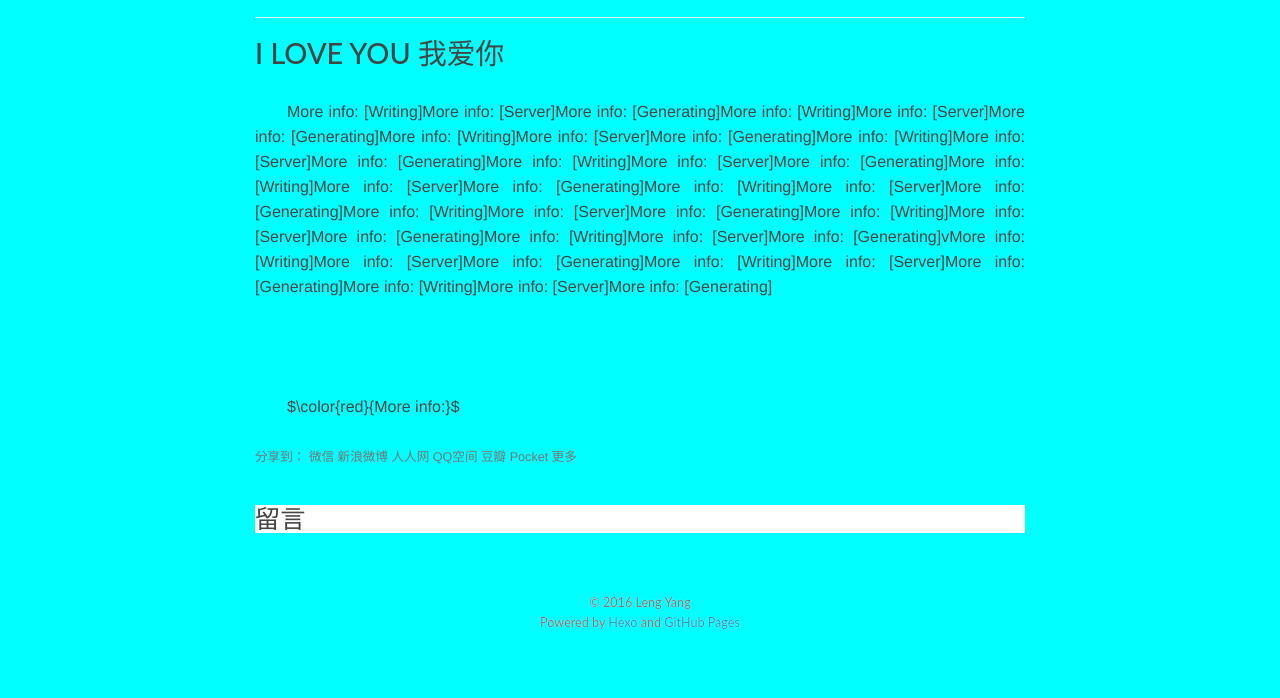
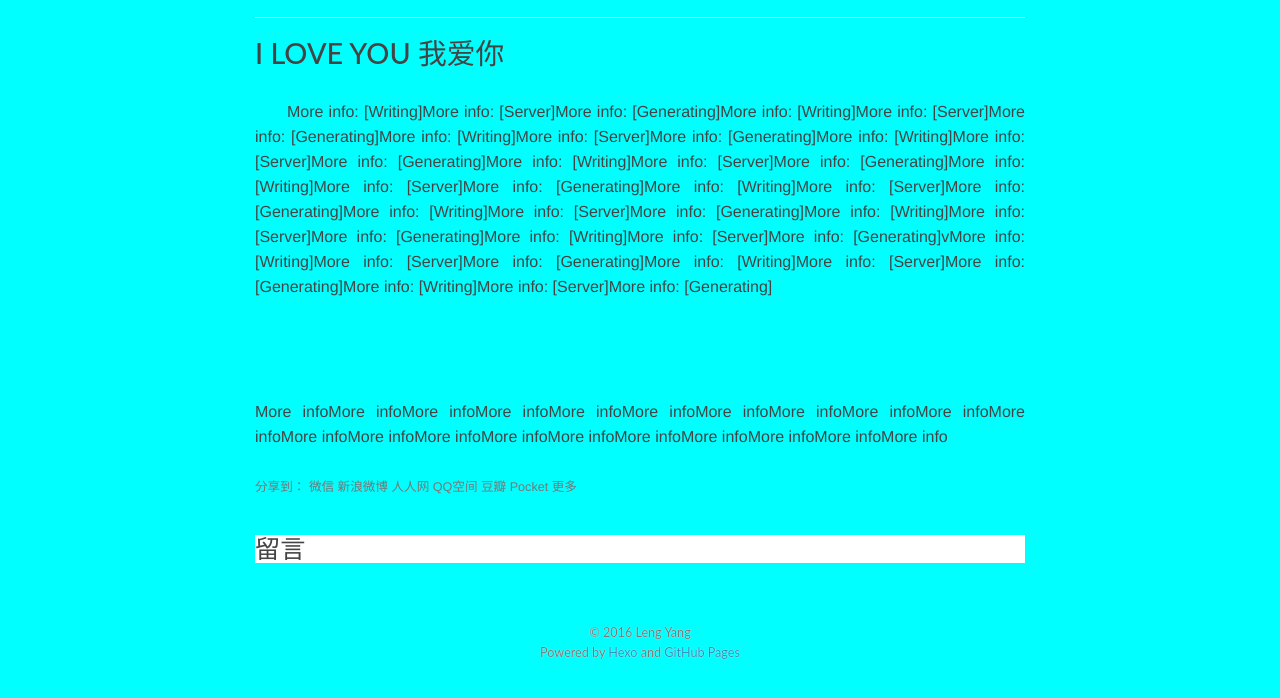
Before and after one commit to cooldsun/cooldsun.github.io, a plain HTML site: page 2016/09/25/hello-world/index.html in a window 1280 px wide. Shown: the part 80-778 px from the top of the page. Drawn offline with nearby package versions, Linux system fonts and the light colour scheme; a script that the page names is missing.

Commit message:
Site updated: 2016-09-28 16:05:38

```diff
--- a/2016/09/25/hello-world/index.html
+++ b/2016/09/25/hello-world/index.html
@@ -85,8 +85,7 @@
     <div class="entry">
 
         <hr>
-<h1 id="I-LOVE-YOU-我爱你"><a href="#I-LOVE-YOU-我爱你" class="headerlink" title=" I LOVE YOU 我爱你"></a> I LOVE YOU 我爱你</h1><p>More info: [Writing]More info: [Server]More info: [Generating]More info: [Writing]More info: [Server]More info: [Generating]More info: [Writing]More info: [Server]More info: [Generating]More info: [Writing]More info: [Server]More info: [Generating]More info: [Writing]More info: [Server]More info: [Generating]More info: [Writing]More info: [Server]More info: [Generating]More info: [Writing]More info: [Server]More info: [Generating]More info: [Writing]More info: [Server]More info: [Generating]More info: [Writing]More info: [Server]More info: [Generating]More info: [Writing]More info: [Server]More info: [Generating]vMore info: [Writing]More info: [Server]More info: [Generating]More info: [Writing]More info: [Server]More info: [Generating]More info: [Writing]More info: [Server]More info: [Generating]<br><br><br><br></p>
-<p>  $\color{red}{More info:}$</p>
+<h1 id="I-LOVE-YOU-我爱你"><a href="#I-LOVE-YOU-我爱你" class="headerlink" title=" I LOVE YOU 我爱你"></a> I LOVE YOU 我爱你</h1><p>More info: [Writing]More info: [Server]More info: [Generating]More info: [Writing]More info: [Server]More info: [Generating]More info: [Writing]More info: [Server]More info: [Generating]More info: [Writing]More info: [Server]More info: [Generating]More info: [Writing]More info: [Server]More info: [Generating]More info: [Writing]More info: [Server]More info: [Generating]More info: [Writing]More info: [Server]More info: [Generating]More info: [Writing]More info: [Server]More info: [Generating]More info: [Writing]More info: [Server]More info: [Generating]More info: [Writing]More info: [Server]More info: [Generating]vMore info: [Writing]More info: [Server]More info: [Generating]More info: [Writing]More info: [Server]More info: [Generating]More info: [Writing]More info: [Server]More info: [Generating]<br><br><br><br><br>More infoMore infoMore infoMore infoMore infoMore infoMore infoMore infoMore infoMore infoMore infoMore infoMore infoMore infoMore infoMore infoMore infoMore infoMore infoMore infoMore info</p>
 
 
     </div>
```
Also changed, not shown: index.html (+1 -2 lines).
